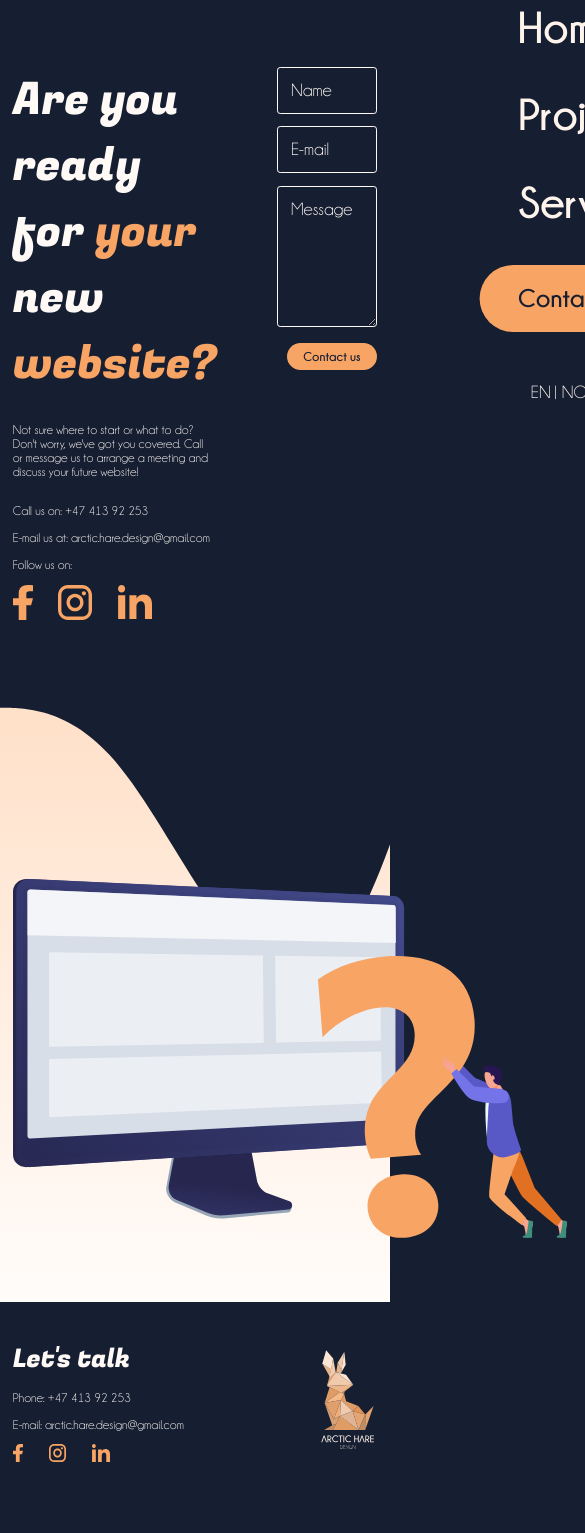
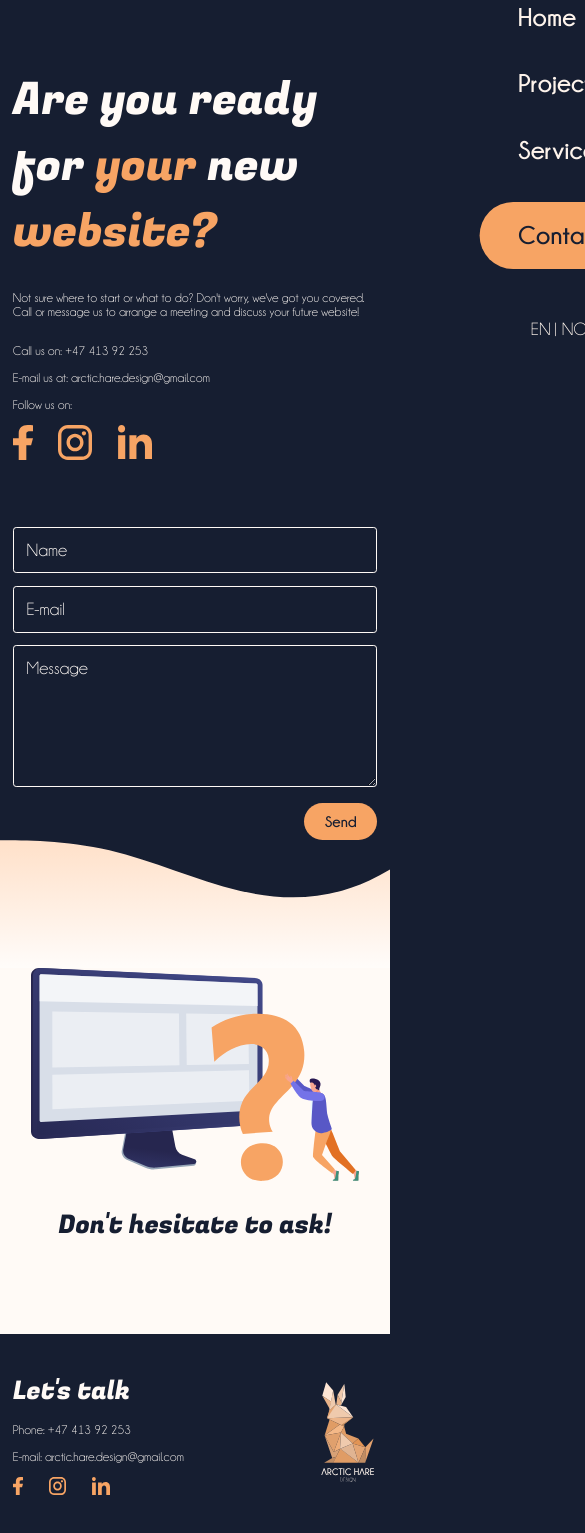
Before and after one commit to John-D-McGurk/arctic_hare_design, an Astro site: page /contact in a window 390 px wide. Shown: the part 125-1658 px from the top of the page, 585 px wide, since content can reach past the window. Before the commit the page ends 1626 px from the top, so only its background shows below. Built offline with nearby package versions, Linux system fonts and the light colour scheme; Astro itself is replaced by a stand-in of ours.

Commit message:
more responsive design

```diff
--- a/src/components/Form.astro
+++ b/src/components/Form.astro
@@ -10,7 +10,7 @@ let buttonColor = "btn-accent";
 if (color === "dark") {
   buttonColor = "btn-primary";
 }
-const buttonClassList = ["btn-sm", buttonColor];
+const buttonClassList = ["btn", buttonColor];
 ---
 
 <form id="contact-form" action="" class:list={classList}>
@@ -27,7 +27,7 @@ const buttonClassList = ["btn-sm", buttonColor];
     ></textarea>
     <span class="placeholder">Message</span>
   </div>
-  <input type="submit" class:list={buttonClassList} value="Contact us" />
+  <input type="submit" class:list={buttonClassList} value="Send" />
 </form>
 
 <style>
--- a/src/components/Nav.astro
+++ b/src/components/Nav.astro
@@ -312,7 +312,7 @@ const { language, page } = Astro.props;
     #links {
       flex-direction: column;
       align-items: flex-start;
-      font-size: var(--text-xl);
+      font-size: var(--text-lg);
     }
 
     #links {
--- a/src/pages/contact.astro
+++ b/src/pages/contact.astro
@@ -8,7 +8,7 @@ import Footer from "../components/Footer.astro";
 <Layout title="Contact"
   ><Nav language="EN" page="Contact" />
   <main>
-    <div class="container flex space-lg">
+    <div id="text-form" class="container flex space-lg">
       <div id="main-text" class="flex-column">
         <h1>
           Are you ready for <span class="text-primary">your</span> new <span
@@ -37,7 +37,7 @@ import Footer from "../components/Footer.astro";
       <img class="wave absolute" src="contact/wave.svg" alt="" />
 
       <div class="container align-center">
-        <img src="contact/image.svg" alt="" />
+        <img id="image" src="contact/image.svg" alt="" />
         <p id="large-text">Don't hesitate to ask!</p>
       </div>
     </div>
@@ -84,4 +84,33 @@ import Footer from "../components/Footer.astro";
     display: flex;
     gap: var(--space-sm);
   }
+
+  @media only screen and (max-width: 768px) {
+    #main-text {
+      width: unset;
+    }
+
+    #wave-container {
+      background: var(--white);
+      padding-top: 0;
+    }
+
+    .wave {
+      top: 0;
+      transform: translateY(-100%);
+      height: var(--space-xl);
+    }
+
+    #wave-container .container {
+      flex-direction: column;
+    }
+
+    #image {
+      max-width: 90%;
+    }
+
+    .flex {
+      flex-direction: column;
+    }
+  }
 </style>
--- a/src/pages/projects.astro
+++ b/src/pages/projects.astro
@@ -69,6 +69,10 @@ import Footer from "../components/Footer.astro";
     color: var(--white);
   }
 
+  #wave-container {
+    padding-bottom: 30rem;
+  }
+
   #wave-container img {
     max-height: 70%;
   }
@@ -121,6 +125,10 @@ import Footer from "../components/Footer.astro";
   }
 
   @media only screen and (max-width: 768px) {
+    #wave-container {
+      padding-bottom: var(--space-xl);
+    }
+
     #bento-top {
       height: 22vw;
     }
--- a/src/pages/services.astro
+++ b/src/pages/services.astro
@@ -57,6 +57,10 @@ import Footer from "../components/Footer.astro";
     padding: var(--space-lg) 0;
   }
 
+  #wave-container {
+    padding-bottom: 30rem;
+  }
+
   #wave-container .wave {
     max-height: 80%;
   }
@@ -69,6 +73,10 @@ import Footer from "../components/Footer.astro";
   }
 
   @media only screen and (max-width: 1200px) {
+    #wave-container {
+      padding-bottom: var(--space-xl);
+    }
+
     #header-image {
       right: var(--space-xs);
     }
```
